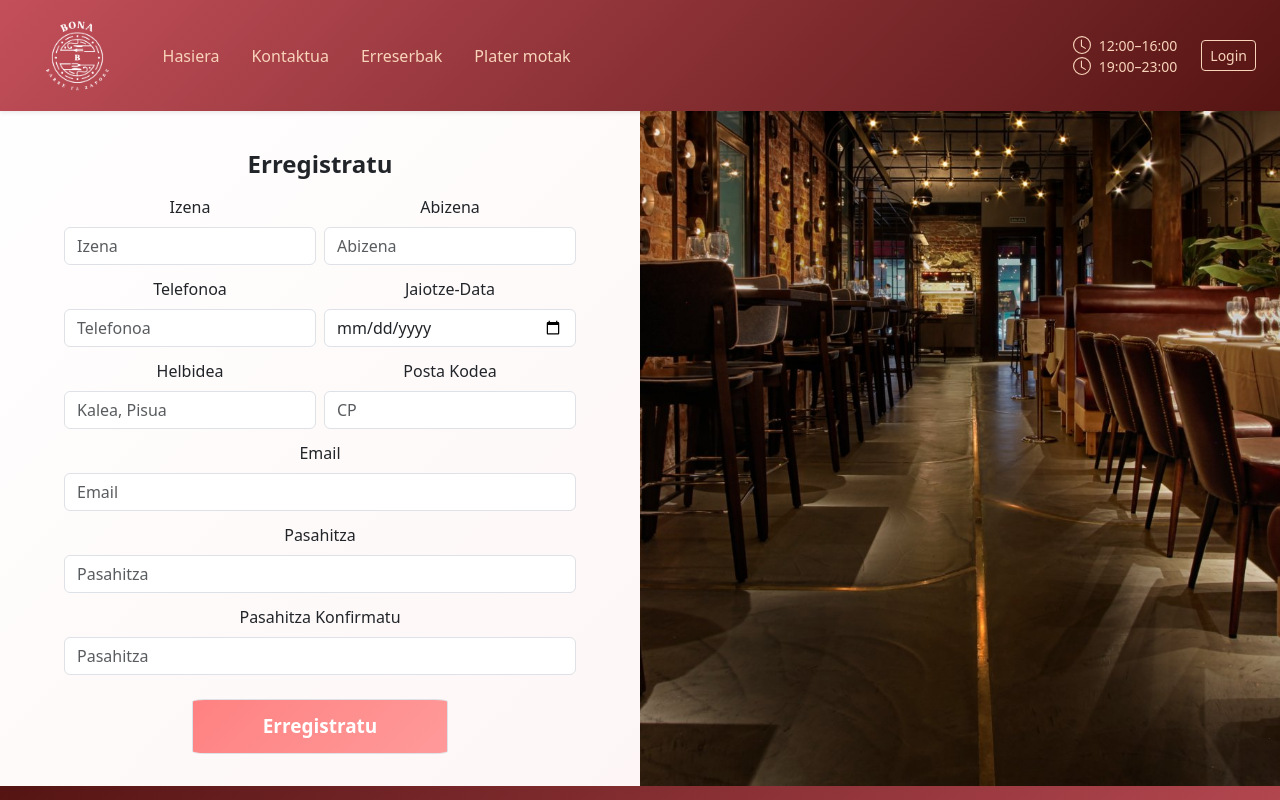
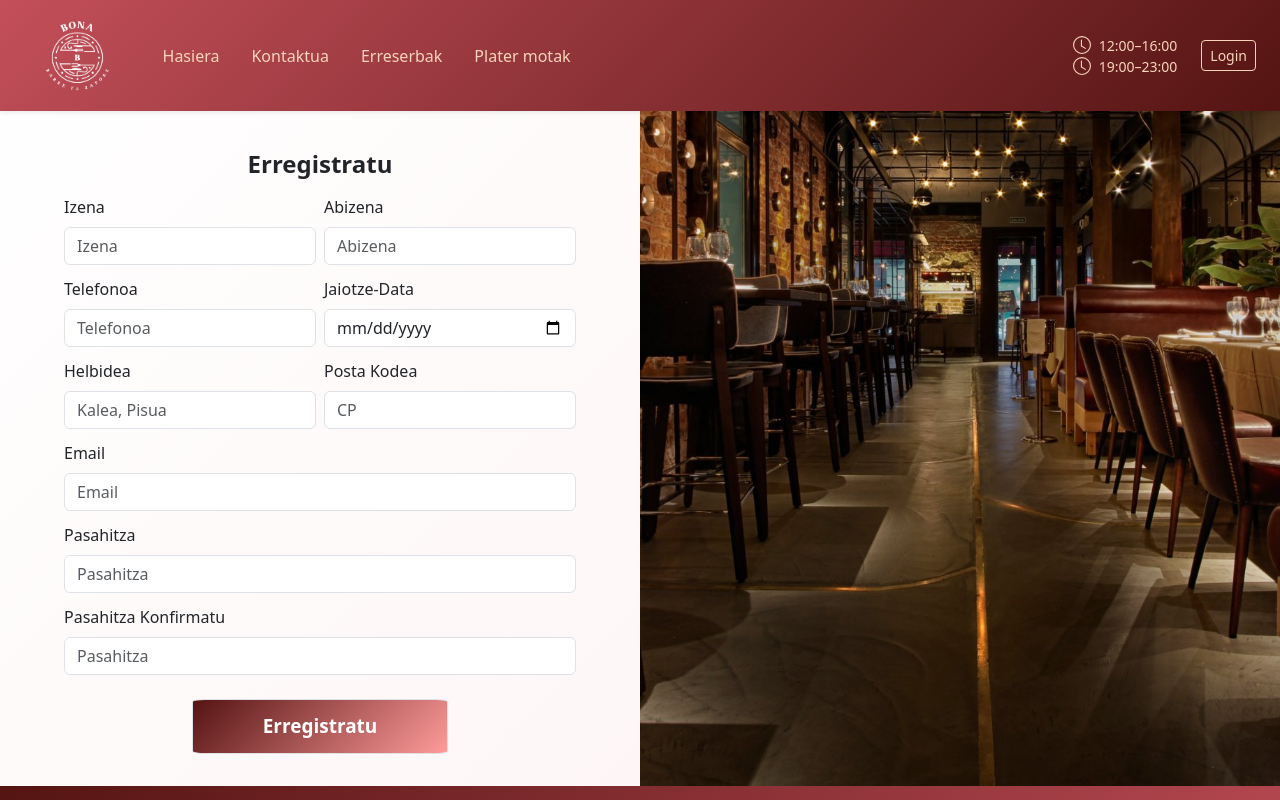
Before and after one commit to odonosoga/BonaJatetxea, a React (Create React App) app in the folder bona-web/: page /erregistroa in a window 1280 px wide. Shown: the top 800 px of the page. Built offline with nearby package versions, Linux system fonts and the light colour scheme.

Commit message:
Register tituluak ezkerra

```diff
--- a/bona-web/src/components/Register/register.css
+++ b/bona-web/src/components/Register/register.css
@@ -12,7 +12,7 @@
 
 .register-section input[type="button"]
 {
-  background: linear-gradient(135deg, #ff8181 0%, #ff9a9a 100%);
+  background: linear-gradient(135deg, #541412 0%, #ff9a9a 100%);
   color: white;
   min-height: 55px;
   font-size: 19px;
@@ -23,7 +23,6 @@
     margin-bottom: 0;
 }
 
-/* Inputen borderra */
 .form-control:focus {
   border-color: #8d3236 !important;
   box-shadow: 0 0 0 0.2rem rgba(228, 85, 75, 0.35) !important;
--- a/bona-web/src/components/Register/register.js
+++ b/bona-web/src/components/Register/register.js
@@ -19,13 +19,13 @@ const Register = () => {
                 <Row className="g-2">
                   <Col>
                     <Form.Group>
-                      <Form.Label className="fw-medium">Izena</Form.Label>
+                      <Form.Label className="fw-medium d-flex align-items-start">Izena</Form.Label>
                       <Form.Control type="text" placeholder="Izena" className="w-100" required />
                     </Form.Group>
                   </Col>
                   <Col>
                     <Form.Group>
-                      <Form.Label className="fw-medium">Abizena</Form.Label>
+                      <Form.Label className="fw-medium d-flex align-items-start">Abizena</Form.Label>
                       <Form.Control type="text" placeholder="Abizena" className="w-100" required />
                     </Form.Group>
                   </Col>
@@ -34,13 +34,13 @@ const Register = () => {
                 <Row className="g-2 mt-1">
                   <Col>
                     <Form.Group>
-                      <Form.Label className="fw-medium">Telefonoa</Form.Label>
+                      <Form.Label className="fw-medium d-flex align-items-start">Telefonoa</Form.Label>
                       <Form.Control type="text" placeholder="Telefonoa" className="w-100" required />
                     </Form.Group>
                   </Col>
                   <Col>
                     <Form.Group>
-                      <Form.Label className="fw-medium">Jaiotze-Data</Form.Label>
+                      <Form.Label className="fw-medium d-flex align-items-start">Jaiotze-Data</Form.Label>
                       <Form.Control type="date" placeholder="yyyy/mm/dd" className="w-100" required />
                     </Form.Group>
                   </Col>
@@ -49,13 +49,13 @@ const Register = () => {
                 <Row className="g-2 mt-1">
                   <Col>
                     <Form.Group>
-                      <Form.Label className="fw-medium">Helbidea</Form.Label>
+                      <Form.Label className="fw-medium d-flex align-items-start">Helbidea</Form.Label>
                       <Form.Control type="text" placeholder="Kalea, Pisua" className="w-100" required />
                     </Form.Group>
                   </Col>
                   <Col>
                     <Form.Group>
-                      <Form.Label className="fw-medium">Posta Kodea</Form.Label>
+                      <Form.Label className="fw-medium d-flex align-items-start">Posta Kodea</Form.Label>
                       <Form.Control type="text" placeholder="CP" className="w-100" required />
                     </Form.Group>
                   </Col>
@@ -64,7 +64,7 @@ const Register = () => {
                 <Row className="g-2 mt-1">
                   <Col>
                     <Form.Group>
-                      <Form.Label className="fw-medium">Email</Form.Label>
+                      <Form.Label className="fw-medium d-flex align-items-start">Email</Form.Label>
                       <Form.Control type="text" placeholder="Email" className="w-100" required />
                     </Form.Group>
                   </Col>
@@ -73,7 +73,7 @@ const Register = () => {
                 <Row className="g-2 mt-1">
                   <Col>
                     <Form.Group>
-                      <Form.Label className="fw-medium">Pasahitza</Form.Label>
+                      <Form.Label className="fw-medium d-flex align-items-start">Pasahitza</Form.Label>
                       <Form.Control type="password" placeholder="Pasahitza" className="w-100" required />
                     </Form.Group>
                   </Col>
@@ -82,7 +82,7 @@ const Register = () => {
                 <Row className="g-2 mt-1">
                   <Col>
                     <Form.Group>
-                      <Form.Label className="fw-medium">Pasahitza Konfirmatu</Form.Label>
+                      <Form.Label className="fw-medium d-flex align-items-start">Pasahitza Konfirmatu</Form.Label>
                       <Form.Control type="password" placeholder="Pasahitza" className="w-100" required />
                     </Form.Group>
                   </Col>
```
